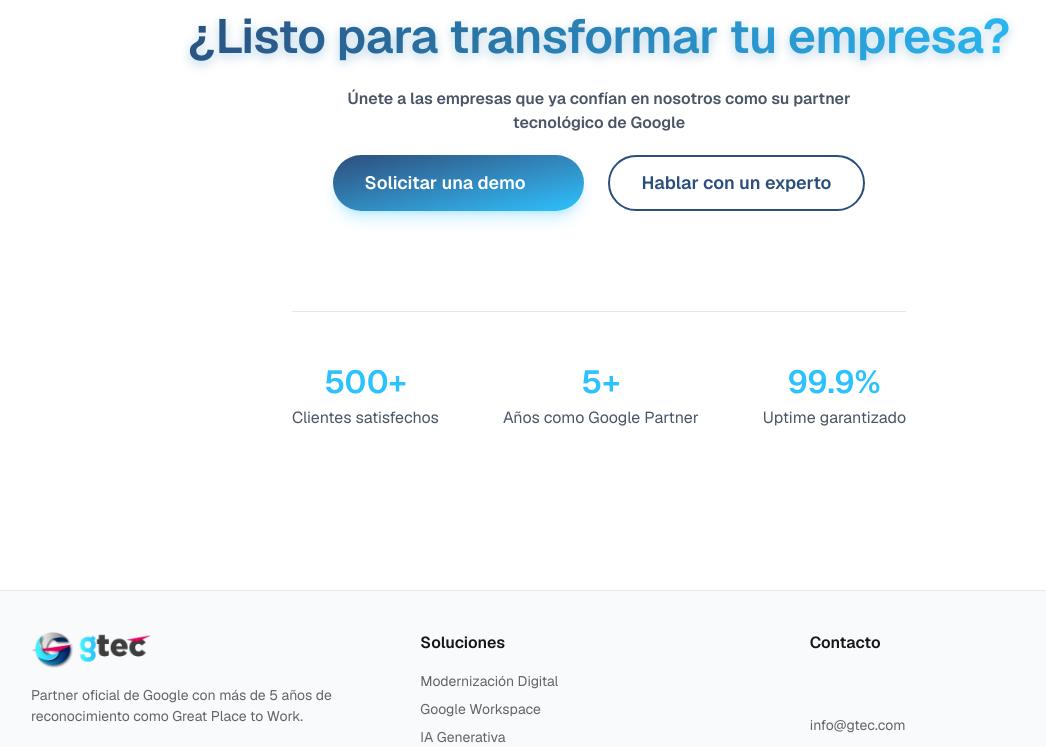
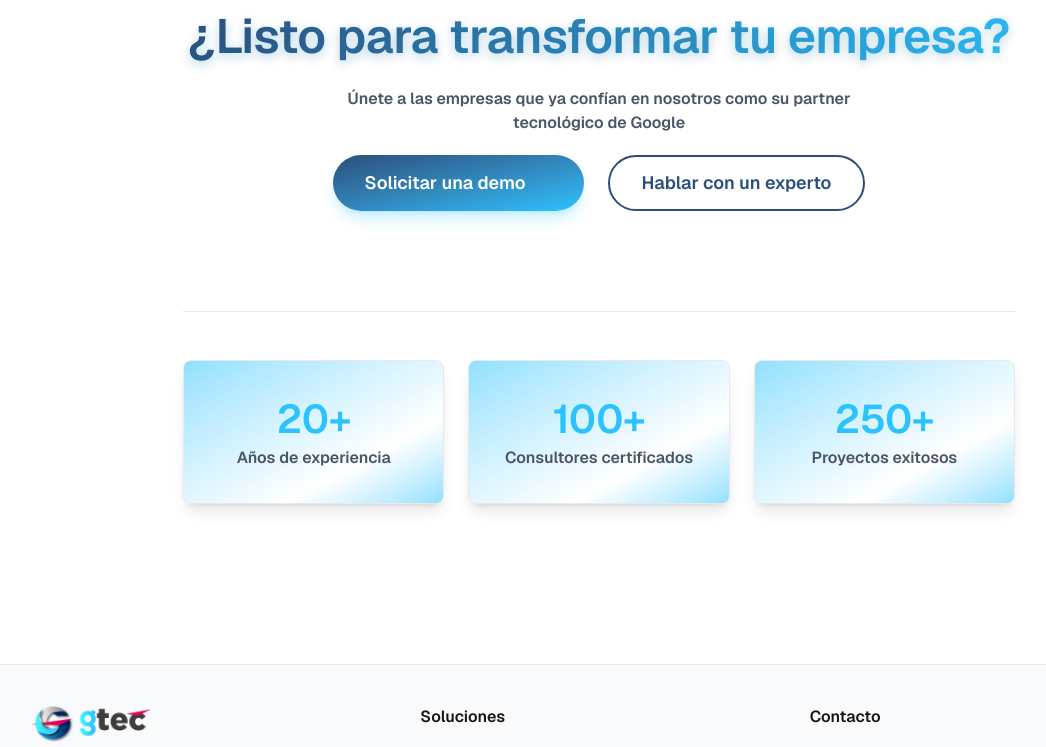
Before and after one commit to miguelfb19/tiburones-gtec-mockup, a Next.js app: page / in a window 1280 px wide. Shown: the part 2803-3550 px from the top of the page, without its empty margins (41-1087 px from the left). Built offline with nearby package versions, Linux system fonts and the light colour scheme; some icons are missing.

Commit message:
add sections

```diff
--- a/src/components/sections/CTA.tsx
+++ b/src/components/sections/CTA.tsx
@@ -1,20 +1,21 @@
-'use client';
+"use client";
 
-import { Typography, useTheme } from '@mui/material';
-import { motion } from 'framer-motion';
-import ArrowForwardIcon from '@mui/icons-material/ArrowForward';
-import { Button } from '@/components/ui/Button';
-import { GradientTitle } from '@/components/ui/GradientTitle';
+import { Typography, useTheme } from "@mui/material";
+import { motion } from "framer-motion";
+import ArrowForwardIcon from "@mui/icons-material/ArrowForward";
+import { Button } from "@/components/ui/Button";
+import { GradientTitle } from "@/components/ui/GradientTitle";
+import { experienceData } from "@/contants/experience-data";
 
 export function CTA() {
   const theme = useTheme();
-  const isDark = theme.palette.mode === 'dark';
+  const isDark = theme.palette.mode === "dark";
 
   return (
-    <section className={`relative overflow-hidden py-16 md:py-24 ${isDark ? '' : 'bg-white'}`}>
-      <div
-        className="absolute inset-0 opacity-5"
-      />
+    <section
+      className={`relative overflow-hidden py-16 md:py-24 ${isDark ? "" : "bg-white"}`}
+    >
+      <div className="absolute inset-0 opacity-5" />
 
       <div className="max-w-4xl mx-auto px-4 sm:px-6 lg:px-8 relative z-10">
         <motion.div
@@ -28,7 +29,7 @@ export function CTA() {
             as="h2"
             className="mb-8 text-center"
             sx={{
-              fontSize: { xs: '2rem', md: '3rem' },
+              fontSize: { xs: "2rem", md: "3rem" },
             }}
           >
             ¿Listo para transformar tu empresa?
@@ -37,48 +38,38 @@ export function CTA() {
             variant="h6"
             className="mb-12 text-gray-600 max-w-xl mx-auto font-normal text-center"
           >
-            Únete a las empresas que ya confían en nosotros como su partner tecnológico de Google
+            Únete a las empresas que ya confían en nosotros como su partner
+            tecnológico de Google
           </Typography>
           <div className="flex gap-6 justify-center flex-wrap mb-12">
-            <Button
-              variant="solid"
-              size="large"
-              endIcon={<ArrowForwardIcon />}
-            >
+            <Button variant="solid" size="large" endIcon={<ArrowForwardIcon />}>
               Solicitar una demo
             </Button>
-            <Button
-              variant="outline"
-              size="large"
-            >
+            <Button variant="outline" size="large">
               Hablar con un experto
             </Button>
           </div>
 
           {/* Trust indicators */}
-          <div className="mt-8 pt-12 border-t border-gray-200 flex justify-center gap-16 flex-wrap">
-            {[
-              { number: '500+', label: 'Clientes satisfechos' },
-              { number: '5+', label: 'Años como Google Partner' },
-              { number: '99.9%', label: 'Uptime garantizado' },
-            ].map((stat, index) => (
+          <div className="mt-8 pt-12 border-t border-gray-200 grid grid-cols-1 md:grid-cols-3 gap-6 w-full">
+            {experienceData.map((stat, index) => (
               <motion.div
                 key={stat.label}
                 initial={{ opacity: 0, y: 20 }}
                 whileInView={{ opacity: 1, y: 0 }}
                 viewport={{ once: true }}
                 transition={{ duration: 0.5, delay: index * 0.1 }}
-                className="text-center"
+                className={`text-center border-quaternary px-3 py-8 rounded-lg shadow-lg bg-linear-to-br ${isDark ? "from-stone-900 via-40% via-gray-300 to-stone-900 shadow-white/30" : "from-secondary-light/70 via-70% via-white to-secondary-light/70 border"}`}
               >
                 <Typography
-                  variant="h3"
-                  className="font-bold text-secondary mb-2"
+                  variant="h2"
+                  className={`font-bold ${isDark ? "text-gray-100" : "text-secondary"} mb-2`}
                 >
                   {stat.number}
                 </Typography>
                 <Typography
                   variant="body1"
-                  className="text-gray-600"
+                  className={`font-semibold! ${isDark ? "text-white" : "text-gray-600"}`}
                 >
                   {stat.label}
                 </Typography>
--- /dev/null
+++ b/src/contants/experience-data.ts
@@ -0,0 +1,5 @@
+export const experienceData = [
+  { number: "20+", label: "Años de experiencia" },
+  { number: "100+", label: "Consultores certificados" },
+  { number: "250+", label: "Proyectos exitosos" },
+];
```
